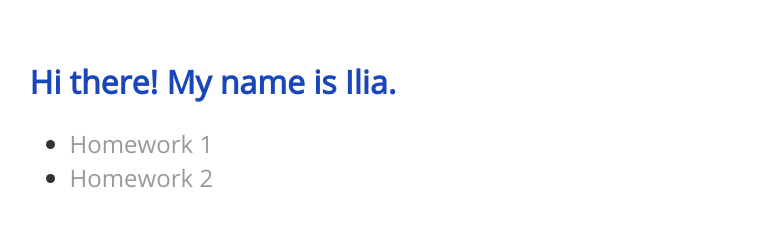
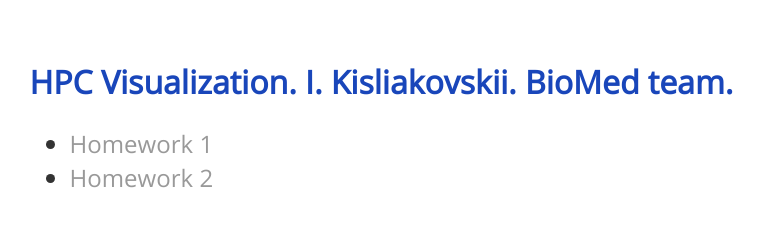
Before and after one commit to iliasauer/iliasauer.github.io, a website built with webpack: page index.html in a window 1280 px wide. Shown: the whole page, without its empty margins (168-931 px from the left). Built offline with nearby package versions, Linux system fonts and the light colour scheme.

Commit message:
Strict greeting

```diff
--- a/index.html
+++ b/index.html
@@ -9,7 +9,7 @@
 <body>
 <div class="container">
     <div class="greeting">
-        <h1>Hi there! My name is Ilia.</h1>
+        <h1>HPC Visualization. I. Kisliakovskii. BioMed team.</h1>
         <nav>
             <ul>
                 <li><a href="/homework1">Homework 1</a></li>
```
